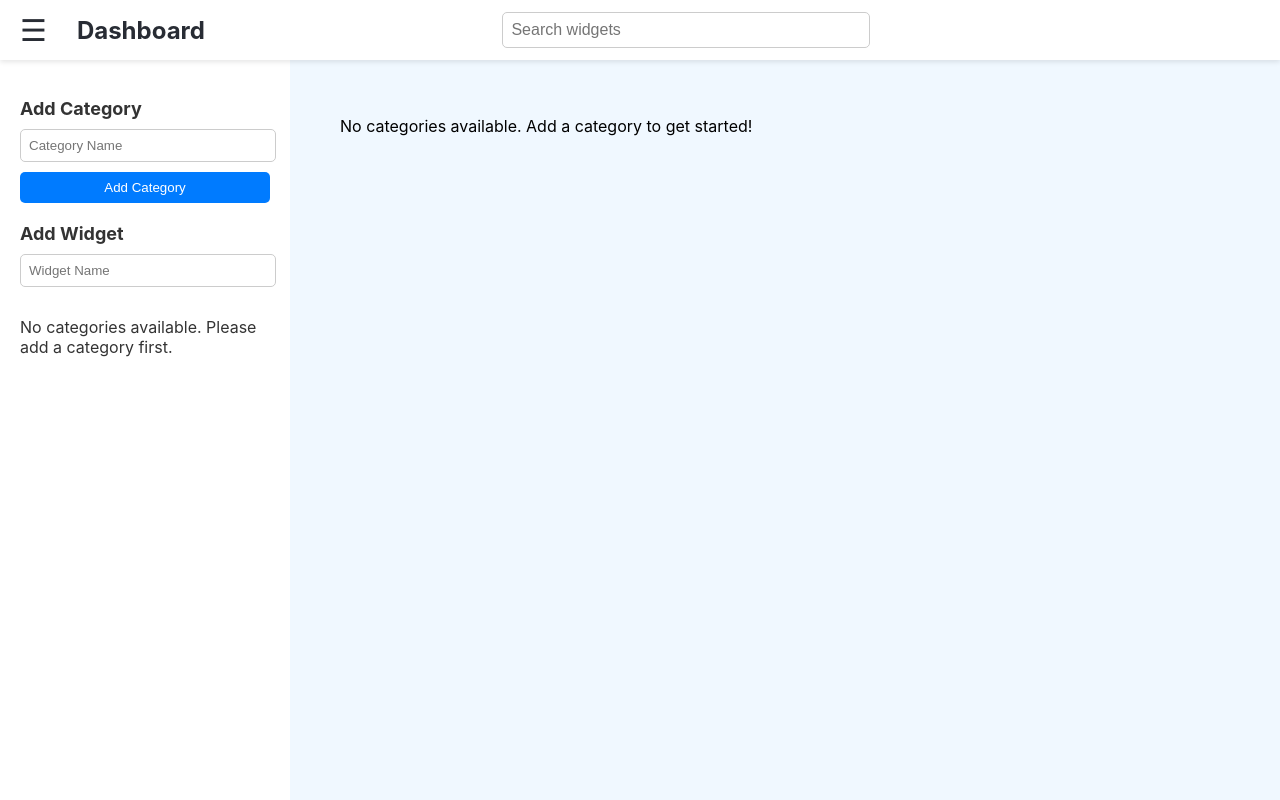
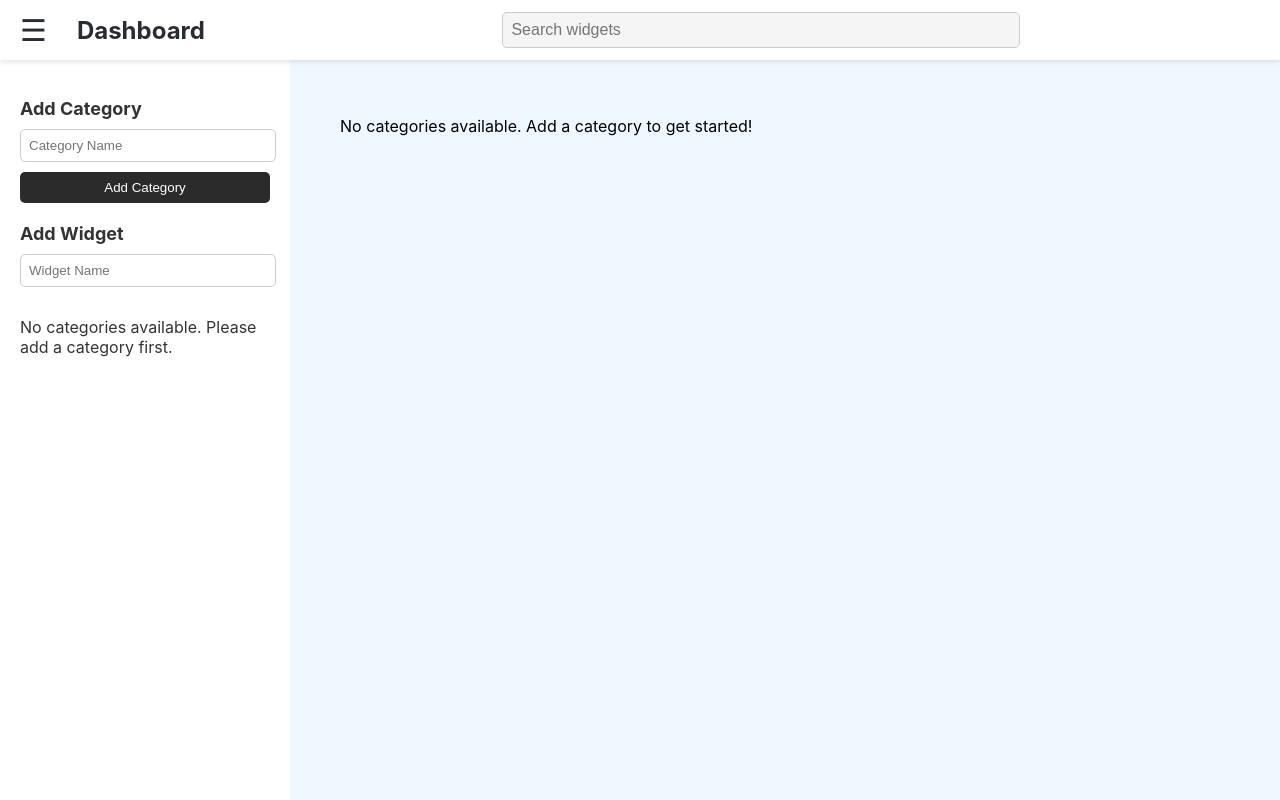
Before and after one commit to GayathriMohan12/widget-dashboard-ui, a React (Create React App) app: page / in a window 1280 px wide. Built offline with nearby package versions, Linux system fonts and the light colour scheme.

Commit message:
change-ui according to screen sizes

```diff
--- a/src/App.css
+++ b/src/App.css
@@ -18,6 +18,10 @@
   position: relative;
   z-index: 1001; /* Ensures header is above the sidebar */
 }
+
+
+
+
 
 .hamburger-menu {
   font-size: 30px;
@@ -46,9 +50,22 @@
   border-radius: 5px;
   border: 1px solid #ccc;
   transition: max-width 0.3s ease; /* Smooth transition for responsiveness */
+  background-color: whitesmoke;
 }
 
-@media screen and (min-width: 1600px) {
+@media (min-width: 400px) {
+  .search-container input{
+    width: 150px;
+  }
+}
+
+@media (min-width: 700px) {
+  .search-container input{
+    width: 500px;
+  }
+}
+
+@media screen and (min-width: 1100px) {
   .search-container input {
     max-width: 500px; /* Increase width on large screens */
   }
@@ -86,6 +103,7 @@
   overflow-y: auto;
   transition: margin-left 0.3s ease;
   padding: 20px;
+  background-color: aliceblue;
 }
 
 /* Shift content to the right when sidebar is open */
--- a/src/components/Sidebar.css
+++ b/src/components/Sidebar.css
@@ -45,7 +45,7 @@
 .add-btn {
   width: 100%;
   padding: 8px;
-  background-color: #007bff;
+  background-color: rgba(14, 14, 14, 0.88);
   border: none;
   border-radius: 5px;
   color: white;
@@ -62,14 +62,14 @@
 
 .category-item {
   padding: 10px;
-  background-color: rgb(221, 229, 236);
+  background-color: aliceblue;
   border-radius: 5px;
   margin-bottom: 10px;
   display: flex;
   justify-content: space-between;
   align-items: center;
   flex-direction: column;
-  box-shadow: 0 4px 8px rgba(0, 0, 0, 0.1);
+  box-shadow: 0 8px 4px rgba(0, 0, 0, 0.1);
 }
 
 
```
